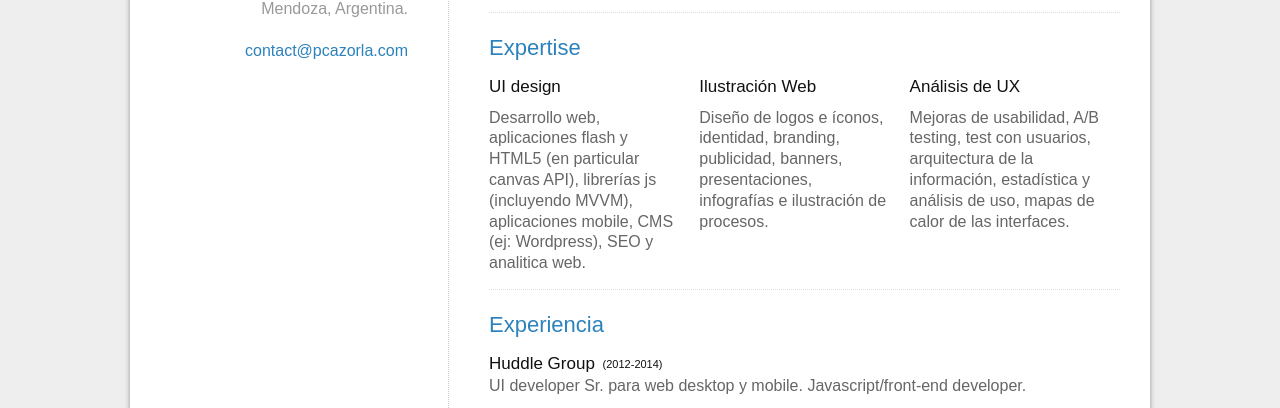
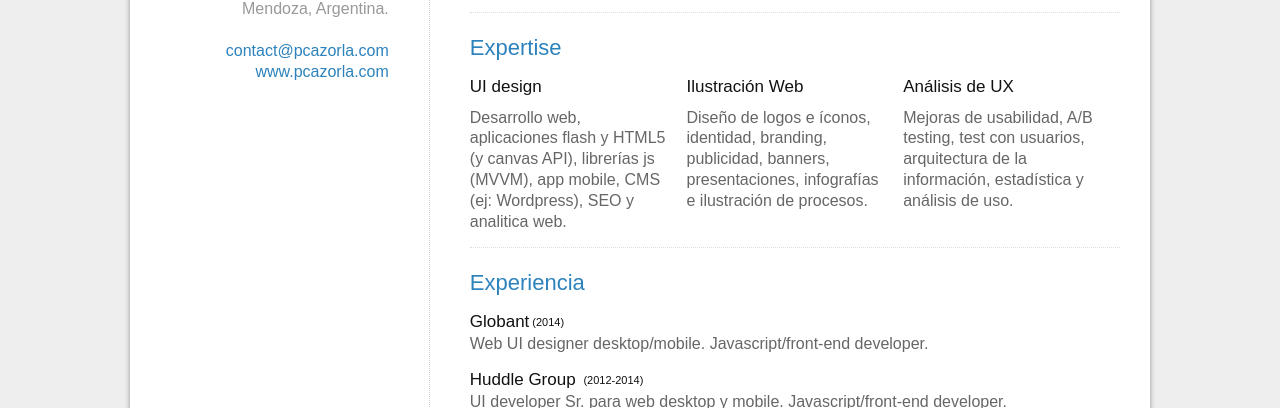
Before and after one commit to pablocazorla/CV, a plain HTML site: page es.html in a window 1280 px wide. Shown: the part 378-786 px from the top of the page. Drawn offline with Linux system fonts and the light colour scheme.

Commit message:
update-19-11-2014

```diff
--- a/css/style.css
+++ b/css/style.css
@@ -49,12 +49,12 @@ h3{
 
 
 .left{
-	width:30%;
+	width:28%;
 	float:left;
 }
 .right{
 	float:left;
-	width:70%;
+	width:72%;
 }
 .left-content{
 	padding-right:40px;
--- a/es.html
+++ b/es.html
@@ -21,6 +21,7 @@
 						Mendoza, Argentina.<br/><br/>
 
 						<a href="mailto:contact@pcazorla.com" title="Contact Me" target="_blank">contact@pcazorla.com</a>
+						<a href="http://www.pcazorla.com" title="Contact Me" target="_blank">www.pcazorla.com</a>
 					</p>
 				</div>
 			</div>
@@ -57,7 +58,7 @@
 						<h2>Expertise</h2>
 						<div>
 							<h3>UI design</h3>
-							<p>Desarrollo web, aplicaciones flash y HTML5 (en particular canvas API), librerías js (incluyendo MVVM), aplicaciones mobile, CMS (ej: Wordpress), SEO y analitica web.</p>
+							<p>Desarrollo web, aplicaciones flash y HTML5 (y canvas API), librerías js (MVVM), app mobile, CMS (ej: Wordpress), SEO y analitica web.</p>
 						</div>
 						<div>
 							<h3>Ilustración Web</h3>
@@ -65,11 +66,13 @@
 						</div>
 						<div>
 							<h3>Análisis de UX</h3>
-							<p>Mejoras de usabilidad, A/B testing, test con usuarios, arquitectura de la información, estadística y análisis de uso, mapas de calor de las interfaces.</p>
+							<p>Mejoras de usabilidad, A/B testing, test con usuarios, arquitectura de la información, estadística y análisis de uso.</p>
 						</div>
 					</div>
 					<div class="section work">
 						<h2>Experiencia</h2>
+						<h3>Globant<time>(2014)</time></h3>
+						<p>Web UI designer desktop/mobile. Javascript/front-end developer.</p>
 						<h3>Huddle Group <time>(2012-2014)</time></h3>
 						<p>UI developer Sr. para web desktop y mobile. Javascript/front-end developer.</p>
 						<h3>MercadoLibre <time>(2010-2012)</time></h3>
```
Also changed, not shown: en.html (+3 -0 lines).
